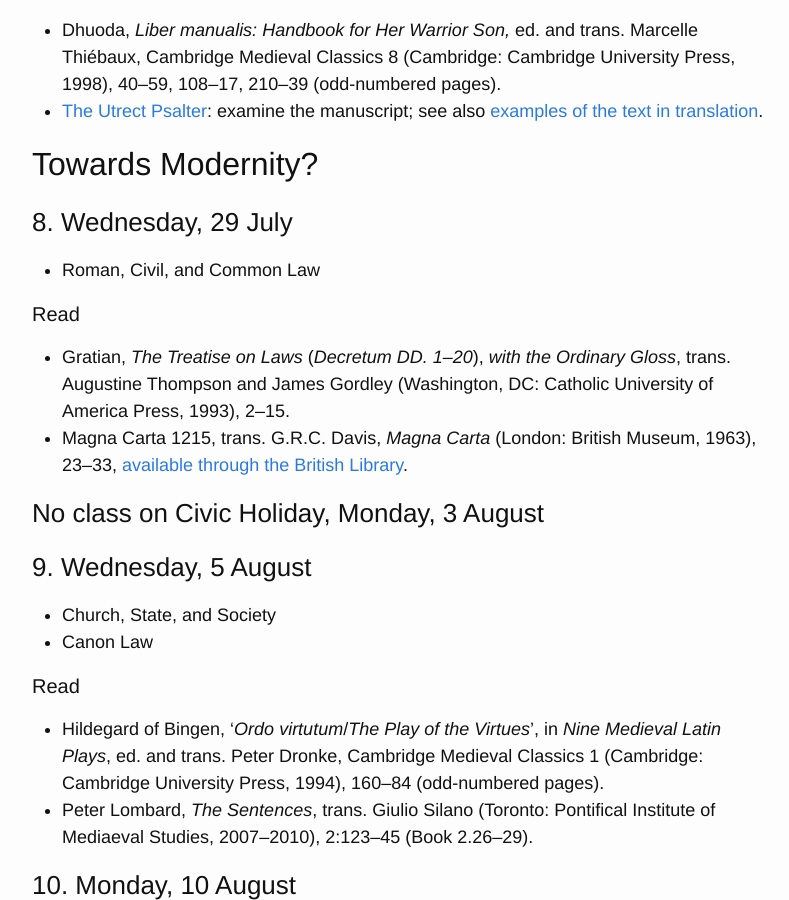
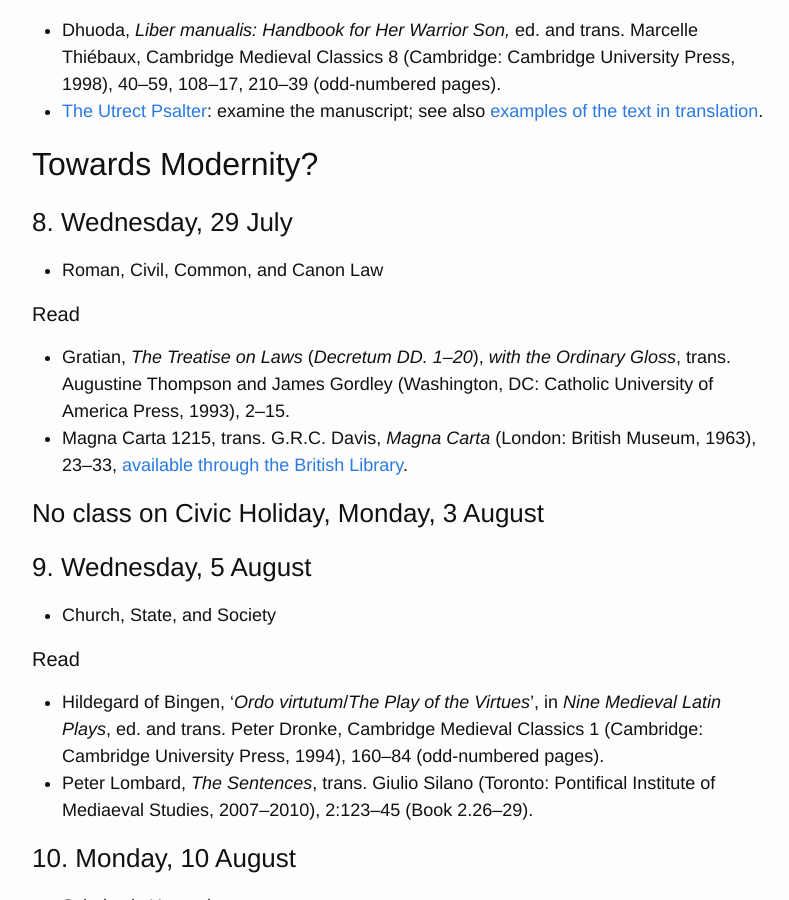
Before and after one commit to adunning/medieval-education-technology, a Jekyll site: the page built from schedule.md, in a window 1280 px wide and 900 px high, scrolled down 2210 px. Shown: the whole window, without its empty margins (238-1027 px from the left). Built offline with Jekyll 4.4.1, drawn with Linux system fonts in a browser that asks for light colours; part of the change alters nothing that is shown.

Commit message:
Combine law classes.

```diff
--- a/schedule.md
+++ b/schedule.md
@@ -74,7 +74,7 @@ order: 3
 ## Towards Modernity?
 
 ### 8. Wednesday, 29 July
-- Roman, Civil, and Common Law
+- Roman, Civil, Common, and Canon Law
 
 #### Read
 - Gratian, *The Treatise on Laws* (*Decretum DD. 1–20*), *with the Ordinary Gloss*, trans. Augustine Thompson and James Gordley (Washington, DC: Catholic University of America Press, 1993), 2–15.<!-- K3282 .C2 G7313 1993 RBTS/IMS/SMC/VIC -->
@@ -84,7 +84,6 @@ order: 3
 
 ### 9. Wednesday, 5 August
 - Church, State, and Society
-- Canon Law
 
 #### Read
 - Hildegard of Bingen, ‘*Ordo virtutum*/*The Play of the Virtues*’, in *Nine Medieval Latin Plays*, ed. and trans. Peter Dronke, Cambridge Medieval Classics 1 (Cambridge: Cambridge University Press, 1994), 160–84 (odd-numbered pages).<!-- PA8165 .N56 1994 RBTS/IMS/SMC/ERIN/VIC -->
```
